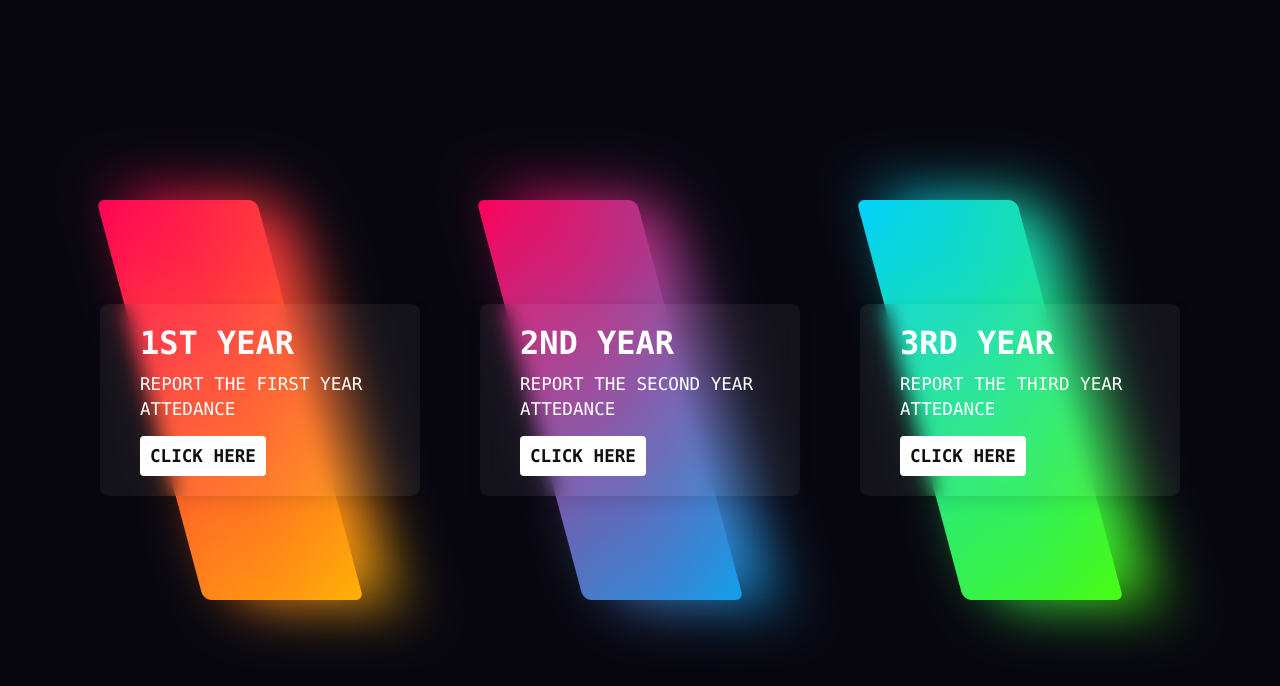
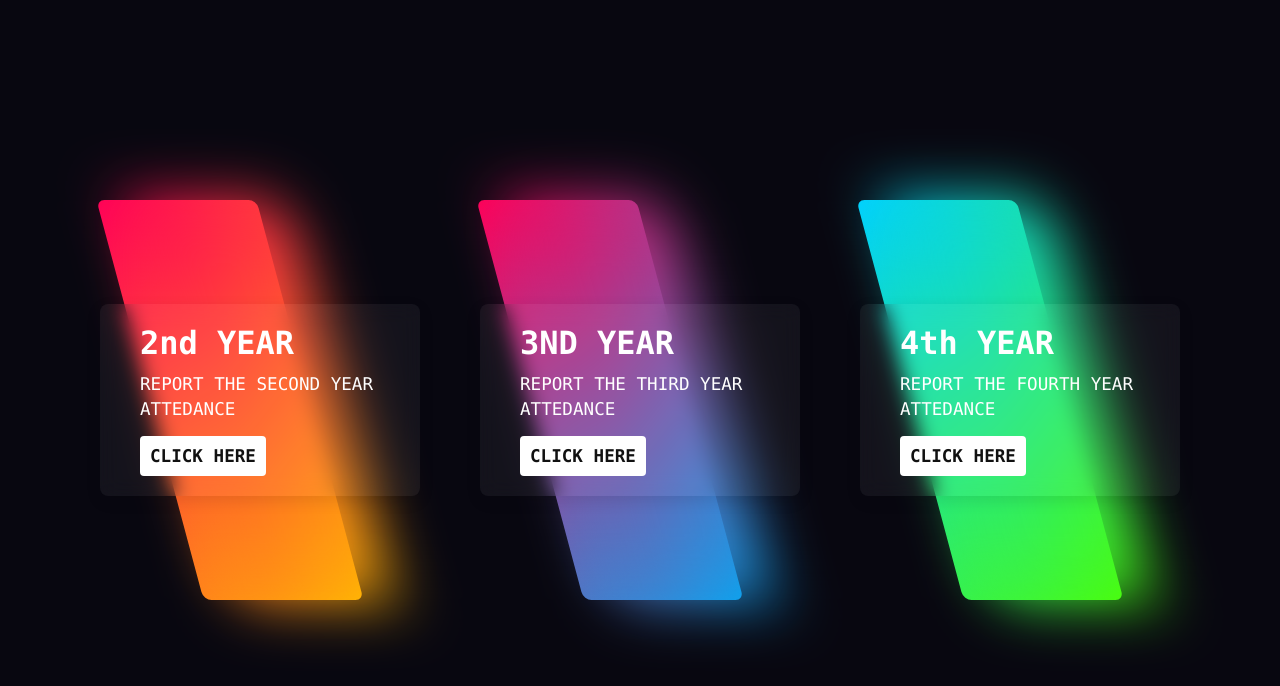
Before and after one commit to VSD10/CSBS, a plain HTML site: page csbs.html in a window 1280 px wide. Drawn offline with Linux system fonts and the light colour scheme.

Commit message:
Update csbs.html
Signed-off-by: DHARSHAN <115576364+VSD10@users.noreply.github.com>

```diff
--- a/csbs.html
+++ b/csbs.html
@@ -9,24 +9,24 @@
         <div class="box">
           <span></span>
           <div class="content">
-            <h2>1ST YEAR</h2>
-            <p>REPORT THE FIRST YEAR ATTEDANCE</p>
+            <h2>2nd YEAR</h2>
+            <p>REPORT THE SECOND YEAR ATTEDANCE</p>
             <a href="https://vsd10.github.io/csbsattedance1.github.io/ ">CLICK HERE</a>
           </div>
         </div>
         <div class="box">
           <span></span>
           <div class="content">
-            <h2>2ND YEAR</h2>
-            <p>REPORT THE SECOND YEAR ATTEDANCE </p>
+            <h2>3ND YEAR</h2>
+            <p>REPORT THE THIRD YEAR ATTEDANCE </p>
             <a href="https://vsd10.github.io/csbsattendance.github.io/">CLICK HERE</a>
           </div>
         </div>
         <div class="box">
           <span></span>
           <div class="content">
-            <h2>3RD YEAR</h2>
-            <p>REPORT THE THIRD YEAR ATTEDANCE</p>
+            <h2>4th YEAR</h2>
+            <p>REPORT THE FOURTH YEAR ATTEDANCE</p>
             <a href="https://vsd10.github.io/3rdcsbsattedance.github.io/
             ">CLICK HERE</a>
           </div>
```
